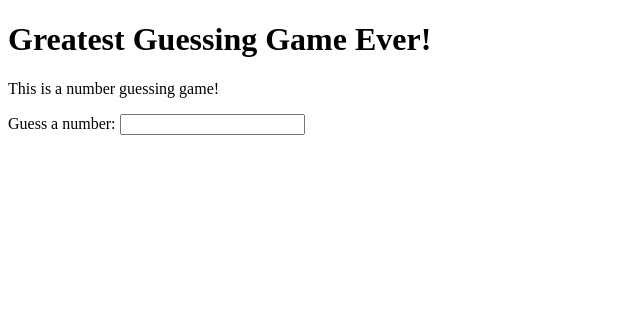
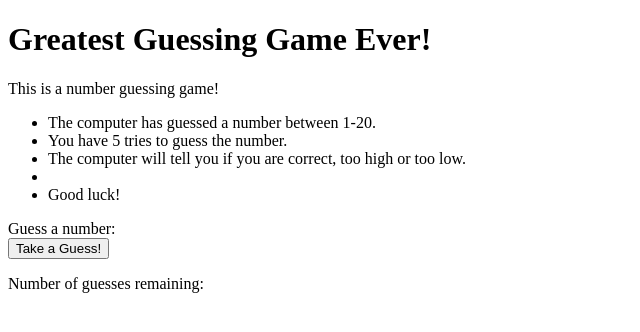
Before and after one commit to erikafoin/number-guesser, a plain HTML site: page index.html in a window 1280 px wide. Shown: the whole page, without its empty margins (0-640 px from the left). Drawn offline with Linux system fonts and the light colour scheme.

Commit message:
minor edits and text declarations

```diff
--- a/app.js
+++ b/app.js
@@ -1,13 +1,33 @@
 //initalize DOM elements//
 const numberAnswer = document.getElementById('number-answer');
-const userAnswer = document.getElementById('user-answer');
+let numberGuess = document.getElementById('number-guess');
 
 numberAnswer.startingNumber = 0;
 //set initial state//
-let number = 0;
+let guessTimes = 0;
+let userAnswer = userAnswer.enterNumber;
 
 //what events do I need to listen to?
 numberGuess.addEventListener('click', () => {
-    volume = volume + 1;
+    userAnswer.enterNumber = userAnswer;});
 
-    userAnswer.enterNumber = userAnswer;
+for (let guessTimes = 0; guessTimes < 5; guessTimes++);
+document.write(guessTimes);
+
+/*
+before user clicks:
+random number is generated
+random numer is stored
+random number will only be regenerated upon page reload (so proceed directly to loop)
+once user clicks:
+(within a loop)
+page takes information
+page converts it into a whole number
+number is stored for comparison
+number is compared with guess
+page returns one of two answers
+if yes, game ends and victory message is displayed
+if no, failure message is displayed with number of guesses is tallied
+Return to step 1 until one of two things happens -
+either user runs out of guesses and failure message is displayed
+or victory message is displayed*/
--- a/index.html
+++ b/index.html
@@ -12,10 +12,23 @@
 <body>
     <h1>Greatest Guessing Game Ever!</h1>
     <p>This is a number guessing game!</p>
+        <ul>
+            <li>The computer has guessed a number between 1-20.</li>
+            <li>You have 5 tries to guess the number.</li>
+            <li>The computer will tell you if you are correct, too high or too low.<li>
+            <li>Good luck!</li>
+        </ul>
     <label>
+        <div>
         Guess a number:
-        <input id="mammal-input">
+        <span input id="number-guess"></span>
+        </div>
     </label>
+    <button>
+        Take a Guess!
+    </button>
+
+    <p>Number of guesses remaining:<script>guessTimes</script></p>
     <script src="app.js"></script>
 </body>
 
```
